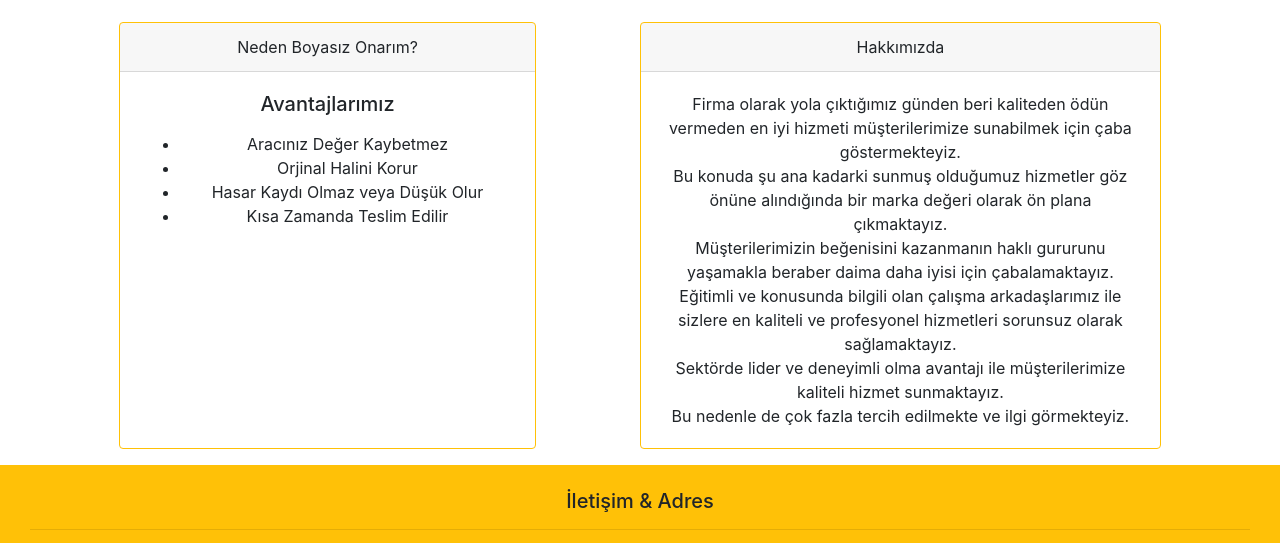
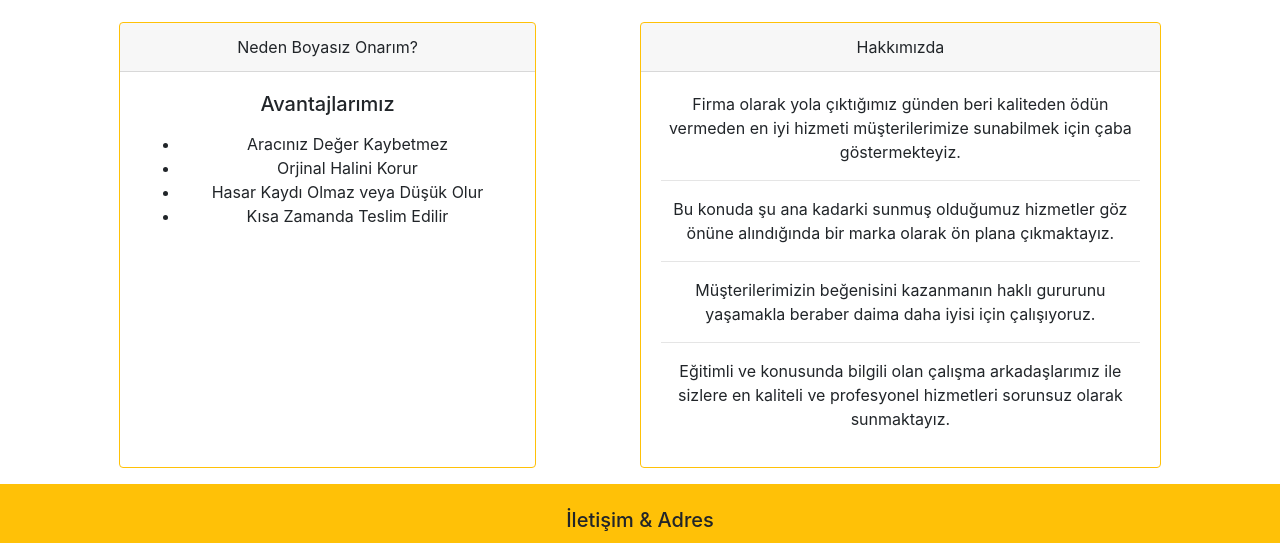
Before and after one commit to Sheravil/repairCar, a plain HTML site: page index.html in a window 1280 px wide. Shown: the part 1255-1798 px from the top of the page. Drawn offline with nearby package versions, Linux system fonts and the light colour scheme.

Commit message:
hakkımızda

```diff
--- a/index.html
+++ b/index.html
@@ -156,12 +156,11 @@
         <div  id="About" class="card border-warning mb-3 col-md-5 " style="padding: 0;">
             <div class="card-header">Hakkımızda</div>
             <div class="card-body">
-              <p class="card-text">Firma olarak yola çıktığımız günden beri kaliteden ödün vermeden en iyi hizmeti müşterilerimize sunabilmek için çaba göstermekteyiz. <br>
-                Bu konuda şu ana kadarki sunmuş olduğumuz hizmetler göz önüne alındığında bir marka değeri olarak ön plana çıkmaktayız. <br>
-                Müşterilerimizin beğenisini kazanmanın haklı gururunu yaşamakla beraber daima daha iyisi için çabalamaktayız. <br>
-                Eğitimli ve konusunda bilgili olan çalışma arkadaşlarımız ile sizlere en kaliteli ve profesyonel hizmetleri sorunsuz olarak sağlamaktayız. <br>
-                Sektörde lider ve deneyimli olma avantajı ile müşterilerimize kaliteli hizmet sunmaktayız.   <br>
-                Bu nedenle de çok fazla tercih edilmekte ve ilgi görmekteyiz.</p>
+              <p class="card-text">Firma olarak yola çıktığımız günden beri kaliteden ödün vermeden en iyi hizmeti müşterilerimize sunabilmek için çaba göstermekteyiz. <hr>
+                Bu konuda şu ana kadarki sunmuş olduğumuz hizmetler göz önüne alındığında bir marka olarak ön plana çıkmaktayız. <hr>
+                Müşterilerimizin beğenisini kazanmanın haklı gururunu yaşamakla beraber daima daha iyisi için çalışıyoruz. <hr>
+                Eğitimli ve konusunda bilgili olan çalışma arkadaşlarımız ile sizlere en kaliteli ve profesyonel hizmetleri sorunsuz olarak sunmaktayız.
+               </p>
             </div>
           </div>
 
```
